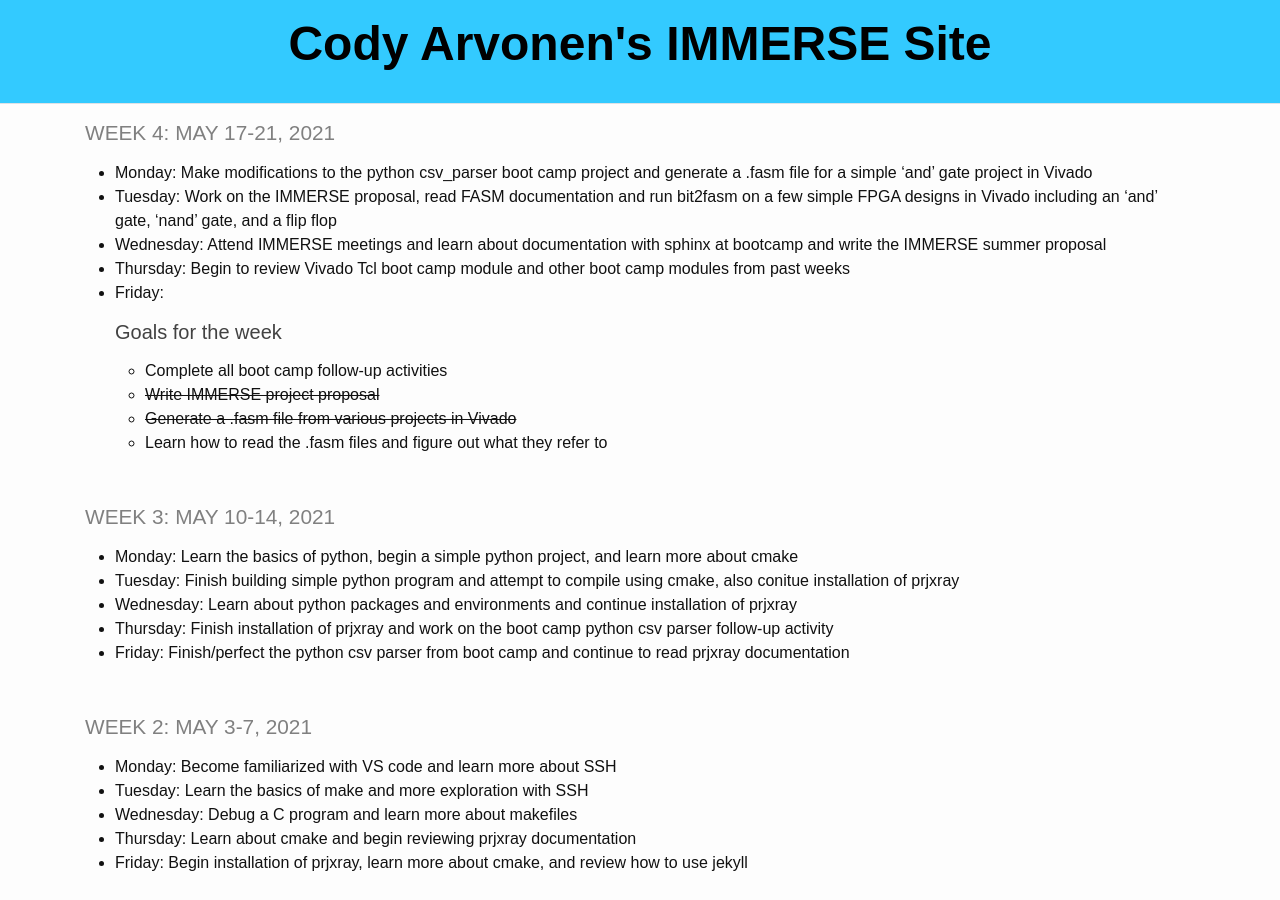
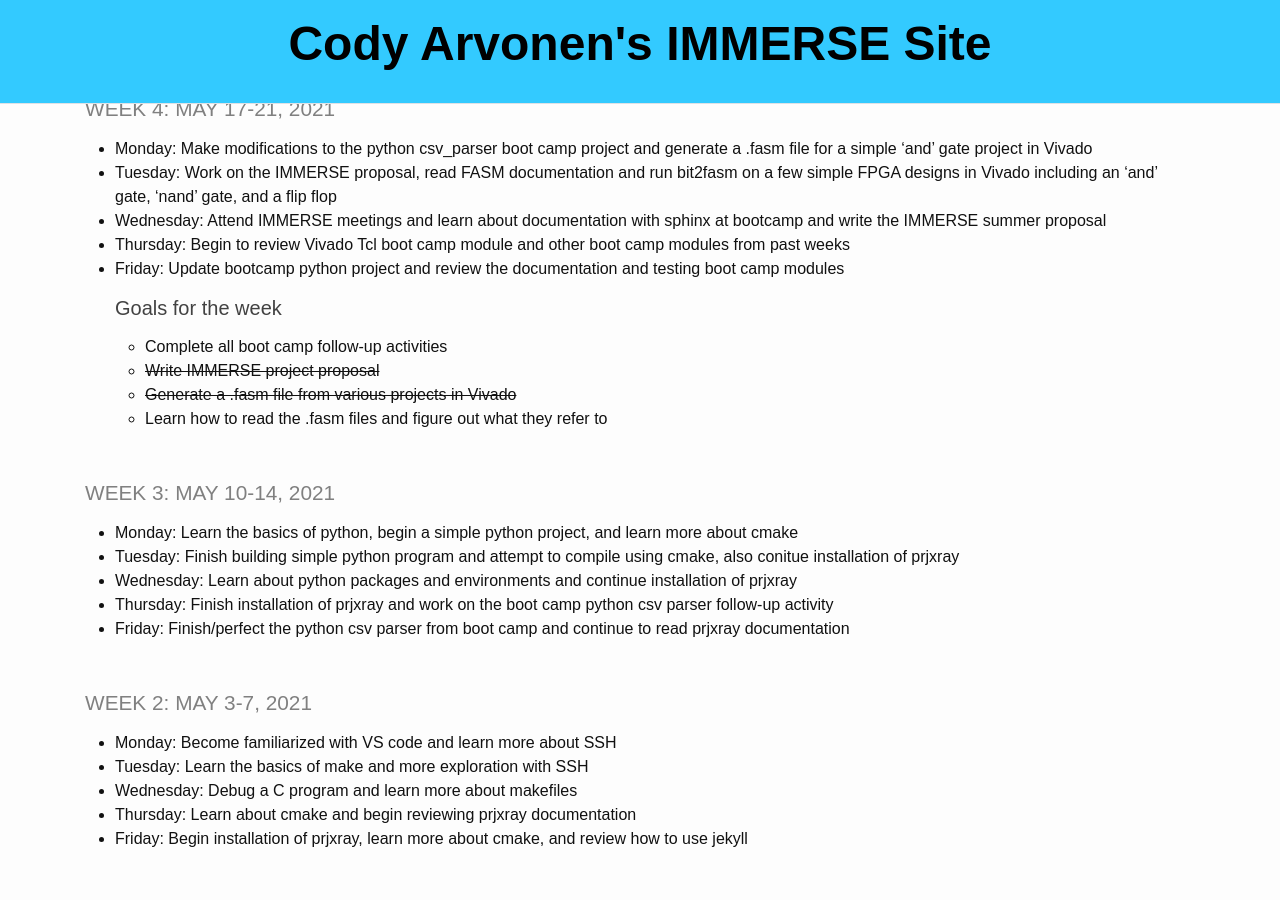
Before and after one commit to codyarvonen/personal_website, a Jekyll site: the page built from _pages/log.md, in a window 1280 px wide and 900 px high, scrolled down 437 px. Built offline with Jekyll 4.4.1, drawn with Linux system fonts in a browser that asks for light colours.

Commit message:
5/21/2021 Activity log update

```diff
--- a/_pages/log.md
+++ b/_pages/log.md
@@ -14,7 +14,6 @@ title: Activity Log
   ##### **Goals for the week**
     * Complete all boot camp follow-up activities
     * Learn Vivado Tcl commands
-    *
 
 ### **Week 4: May 17-21, 2021**
 
@@ -22,7 +21,7 @@ title: Activity Log
 * **Tuesday**: Work on the IMMERSE proposal, read FASM documentation and run bit2fasm on a few simple FPGA designs in Vivado including an 'and' gate, 'nand' gate, and a flip flop
 * **Wednesday**: Attend IMMERSE meetings and learn about documentation with sphinx at bootcamp and write the IMMERSE summer proposal
 * **Thursday**: Begin to review Vivado Tcl boot camp module and other boot camp modules from past weeks
-* **Friday**:
+* **Friday**: Update bootcamp python project and review the documentation and testing boot camp modules
 
   ##### **Goals for the week**
     * Complete all boot camp follow-up activities
```
